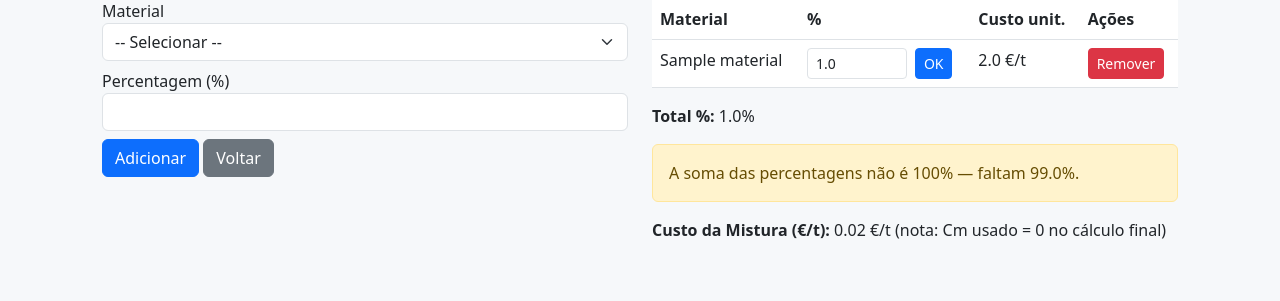
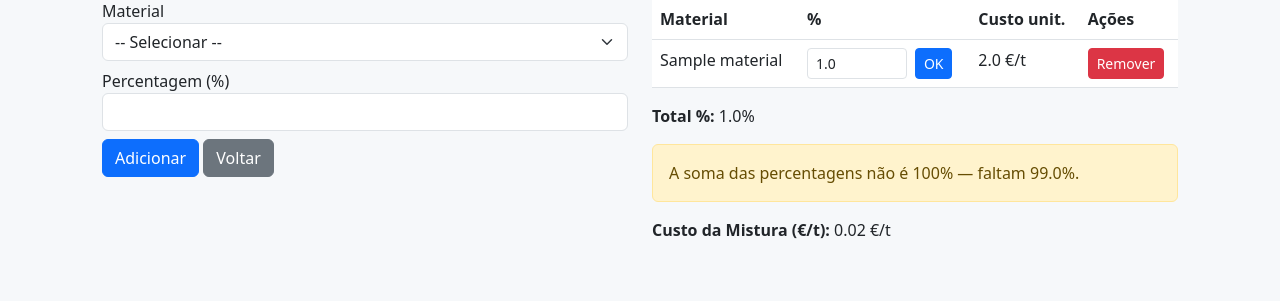
Before and after one commit to louiscarvalheiro-code/meu-sistema, a Flask app: page /misturas/1/composicao in a window 1280 px wide. Shown: the part 209-510 px from the top of the page. Run offline with Flask 3, Linux system fonts and the light colour scheme; tables that the repository leaves empty hold one stand-in row (values such as "Sample post").

Commit message:
Add files via upload

```diff
--- a/app.py
+++ b/app.py
@@ -35,8 +35,8 @@ class Humano(db.Model):
 class Material(db.Model):
     id = db.Column(db.Integer, primary_key=True)
     nome = db.Column(db.String(200), nullable=False)
-    preco = db.Column(db.Float, nullable=False, default=0.0)
-    transporte = db.Column(db.Float, nullable=False, default=0.0)
+    preco = db.Column(db.Float, nullable=False, default=0.0)       # preço material €/ton
+    transporte = db.Column(db.Float, nullable=False, default=0.0)  # transporte €/ton
 
 class Mistura(db.Model):
     id = db.Column(db.Integer, primary_key=True)
@@ -77,12 +77,12 @@ def total_percentagem_mistura(mistura_id):
     return float(total or 0.0)
 
 def custo_mistura_por_ton(mistura_id):
-    # Mantemos Cm = 0 (placeholder). Função ainda calcula baseado em componentes se existirem.
     custo = 0.0
     comps = MisturaMaterial.query.filter_by(mistura_id=mistura_id).all()
     for c in comps:
         mat = c.material
         if mat:
+            # percentagem é em %, dividir por 100
             custo += (c.percentagem / 100.0) * (mat.preco + mat.transporte)
     return round(custo, 6)
 
@@ -115,8 +115,8 @@ def calculo():
             ce_daily = ce_hourly * 8.0
             ch_daily = ch_hourly * 8.0
 
-            # Cm placeholder = 0 (we keep compatibility)
-            custo_mistura = 0.0
+            # Cm computed from composition
+            custo_mistura = custo_mistura_por_ton(mistura_id) if mistura_id else 0.0
 
             fixa_por_ton = (cc + ce_daily + ch_daily) / (producao if producao>0 else 1)
             variavel_por_ton = cf + custo_mistura + (ct / (30.0 * nc if nc>0 else 5.0))
--- a/templates/base.html
+++ b/templates/base.html
@@ -4,7 +4,7 @@
   <head>
     <meta charset="utf-8">
     <meta name="viewport" content="width=device-width, initial-scale=1">
-    <title>Sistema de Gestão</title>
+    <title>Sistema de Misturas</title>
     <link href="https://cdn.jsdelivr.net/npm/bootstrap@5.3.0/dist/css/bootstrap.min.css" rel="stylesheet">
     <link href="https://cdn.jsdelivr.net/npm/bootstrap-icons@1.10.5/font/bootstrap-icons.css" rel="stylesheet">
     <link href="{{ url_for('static', filename='style.css') }}" rel="stylesheet">
--- a/templates/misturas_composicao.html
+++ b/templates/misturas_composicao.html
@@ -52,7 +52,7 @@
     {% if total_pct != 100 %}
       <div class="alert alert-warning">A soma das percentagens não é 100% — faltam {{ (100 - total_pct) | round(3) }}%.</div>
     {% endif %}
-    <p><strong>Custo da Mistura (€/t):</strong> {{ custo_mist }} €/t (nota: Cm usado = 0 no cálculo final)</p>
+    <p><strong>Custo da Mistura (€/t):</strong> {{ custo_mist }} €/t</p>
   </div>
 </div>
 {% endblock %}
```
